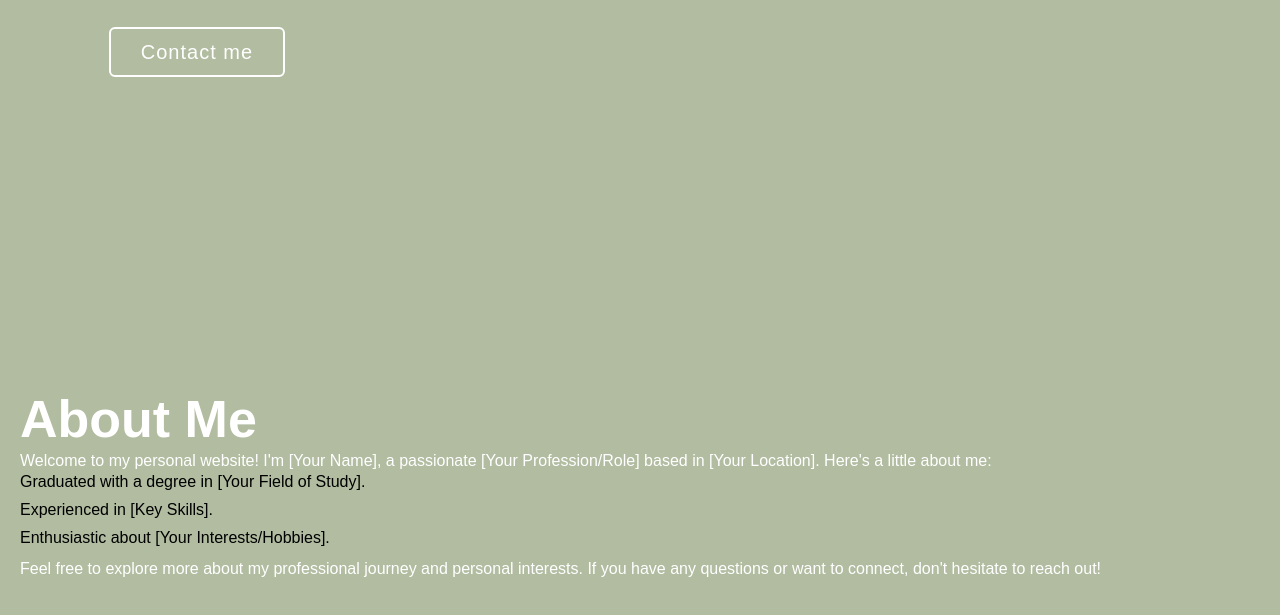
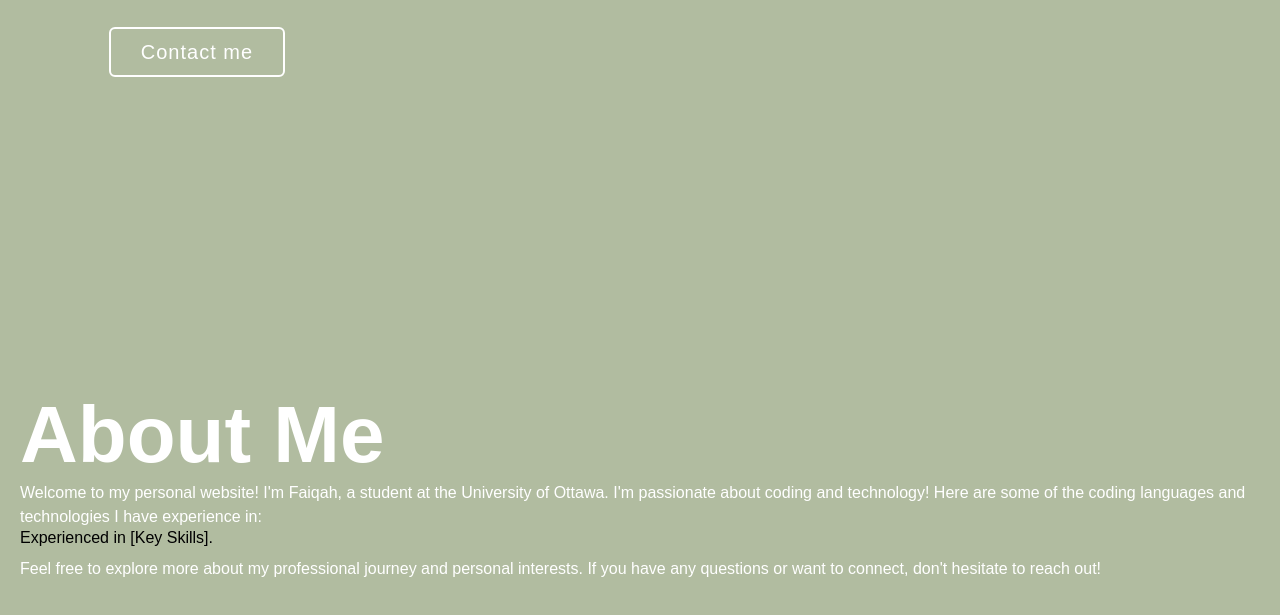
Before and after one commit to FaiqahSikder/personalwebsite, a plain HTML site: page index.html in a window 1280 px wide. Shown: the part 431-1046 px from the top of the page. Drawn offline with nearby package versions, Linux system fonts and the light colour scheme.

Commit message:
working on about section

```diff
--- a/index.html
+++ b/index.html
@@ -22,12 +22,10 @@
 
         <div id="about">
             <h2>About Me</h2>
-            <p>Welcome to my personal website! I'm [Your Name], a passionate [Your Profession/Role] based in [Your Location]. Here's a little about me:</p>
+            <p>Welcome to my personal website! I'm Faiqah, a student at the University of Ottawa. I'm passionate about coding and technology! Here are some of the coding languages and technologies I have experience in:</p>
 
             <ul>
-                <li>Graduated with a degree in [Your Field of Study].</li>
                 <li>Experienced in [Key Skills].</li>
-                <li>Enthusiastic about [Your Interests/Hobbies].</li>
             </ul>
 
             <p>Feel free to explore more about my professional journey and personal interests. If you have any questions or want to connect, don't hesitate to reach out!</p>
--- a/style.css
+++ b/style.css
@@ -78,7 +78,7 @@ nav ul li a:hover{
 
 #about h2 {
     color: #fff;
-    font-size: 52px;
+    font-size: 80px;
 }
 
 #about p {
```
